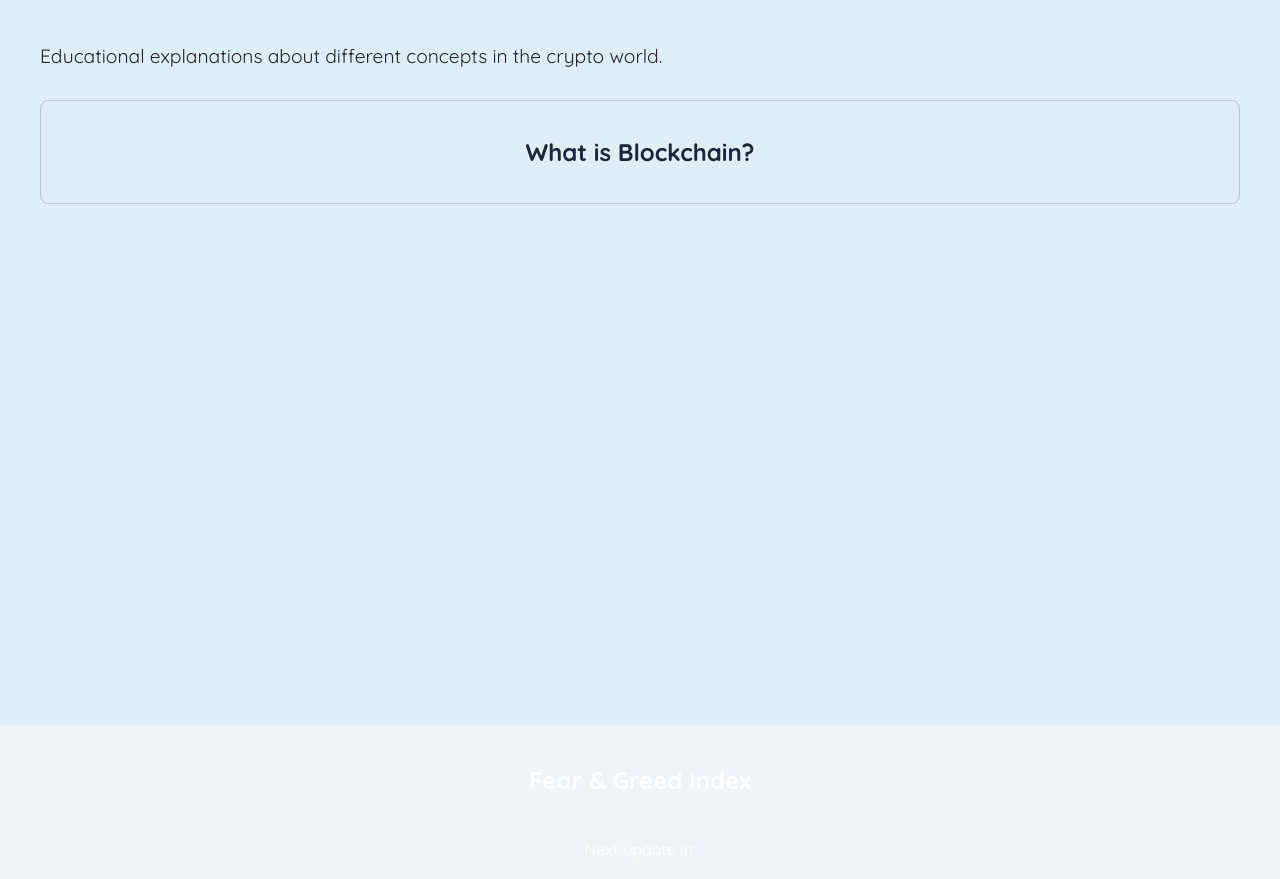
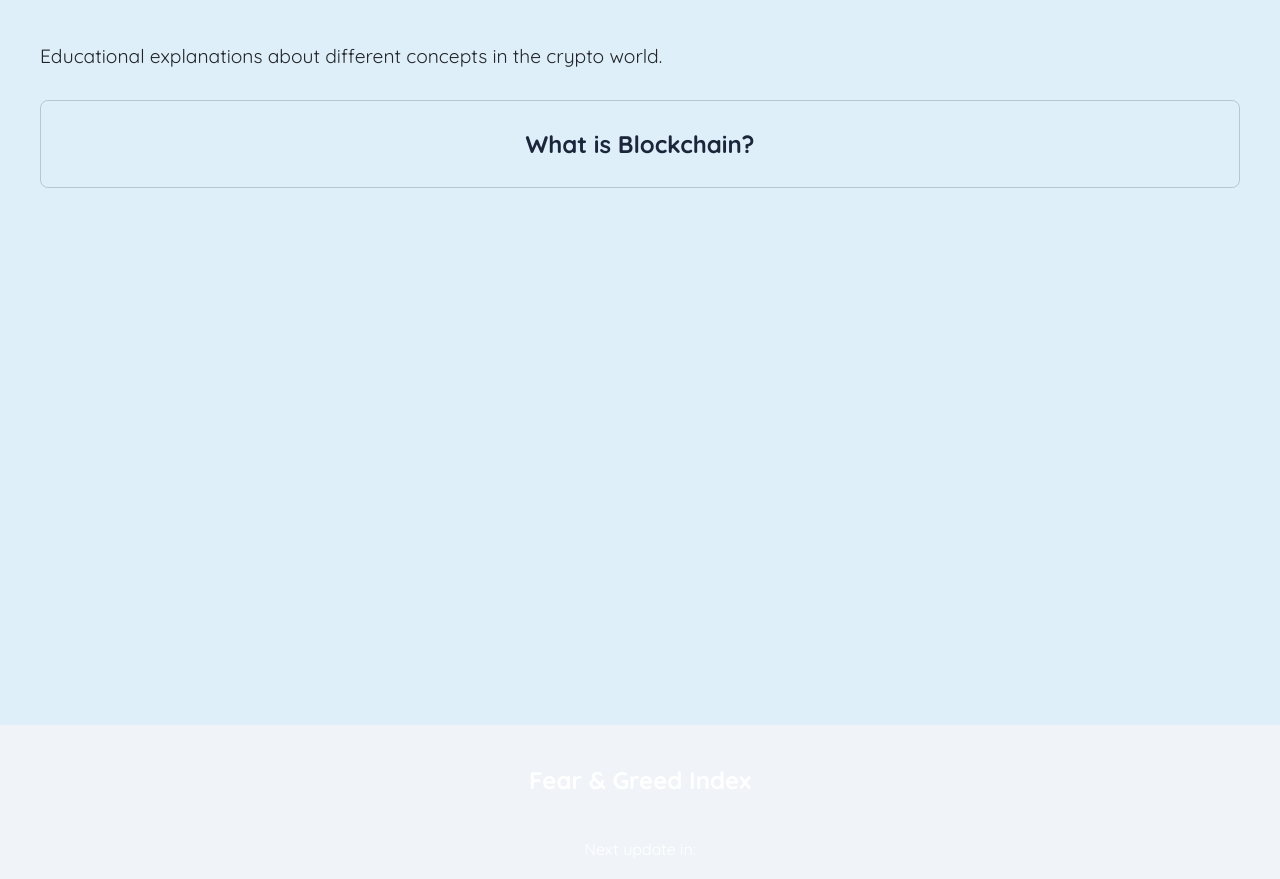
Before and after one commit to SMelidoni/coinpulse-crypto-app, a React (Create React App) app: page / in a window 1280 px wide. Shown: the part 1873-2752 px from the top of the page. Built offline with nearby package versions, Linux system fonts and the light colour scheme; no server answers.

Commit message:
Refactored learn sass properties and minor styling

```diff
--- a/src/pages/learn/learn.styles.scss
+++ b/src/pages/learn/learn.styles.scss
@@ -17,28 +17,30 @@
 		width: 100%;
 
 		.title {
+			color: $primary-color;
 			font-size: 3rem;
 			font-weight: 600;
 			letter-spacing: 1.2px;
 			margin-bottom: 1rem;
 			text-transform: uppercase;
-			color: $primary-color;
 		}
 
 		.sub-header {
+			color: $primary-text-color;
 			font-size: 1.2rem;
 			font-weight: 400;
 			margin-bottom: 2rem;
-			color: $primary-text-color;
 		}
 	}
 }
 
 .faqs {
 	width: 100%;
+
 	.faq-item {
 		border: 1px solid transparentize($primary-color, 0.8);
 		border-radius: 8px;
+		cursor: pointer;
 		margin-bottom: 1rem;
 		transition: background-color 0.3s;
 
@@ -47,9 +49,9 @@
 		}
 
 		.faq-question {
+			color: $primary-color;
 			cursor: pointer;
-			padding: 1rem;
-			color: $primary-color;
+			padding: 0.5rem;
 			transition: color 0.3s;
 
 			&:hover {
@@ -58,10 +60,10 @@
 		}
 
 		.faq-answer {
+			color: $primary-text-color;
 			max-height: 0;
 			overflow: hidden;
 			padding: 0 1rem;
-			color: $primary-text-color;
 			transition: max-height 0.3s, padding 0.2s;
 
 			&.open {
```
